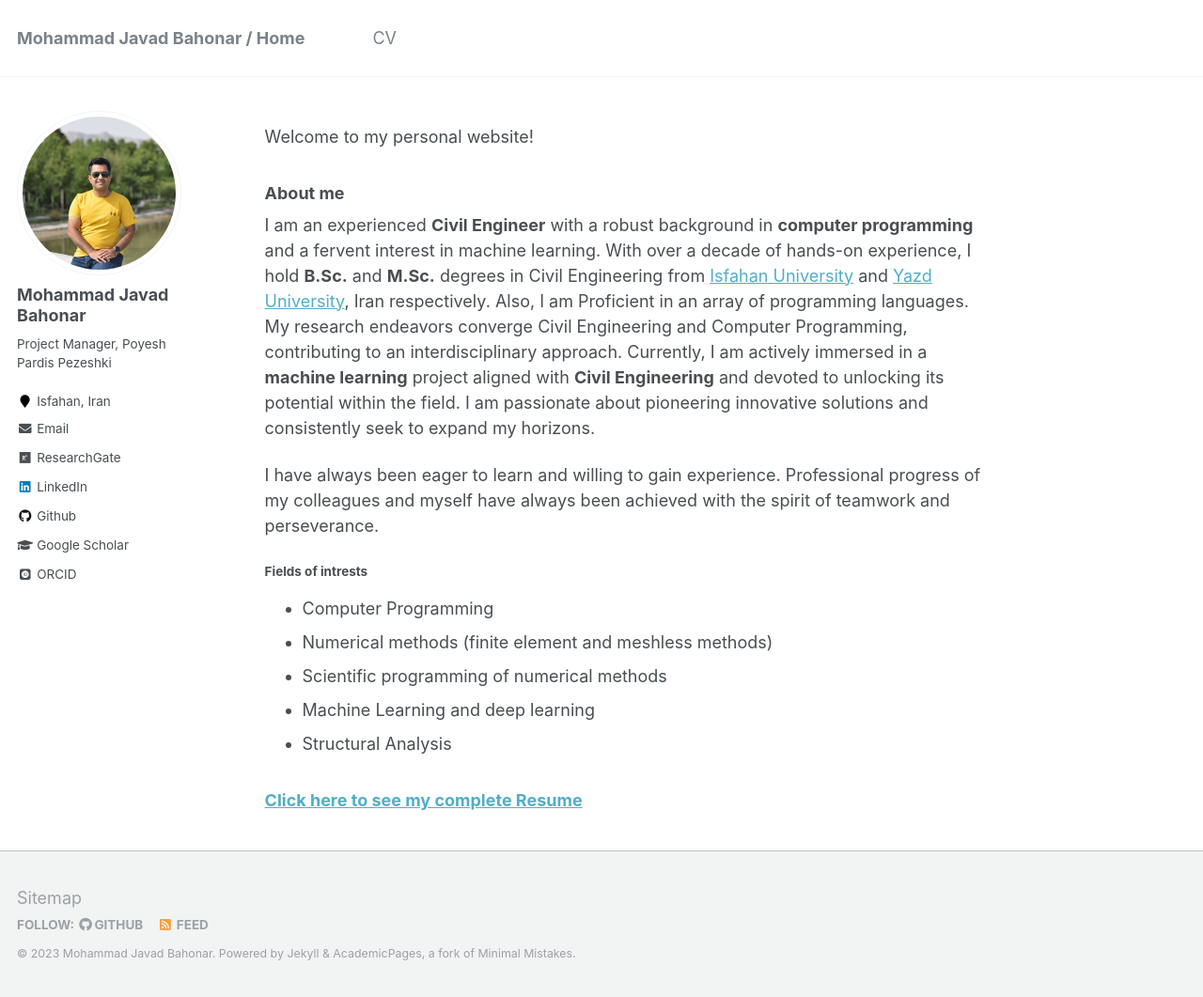
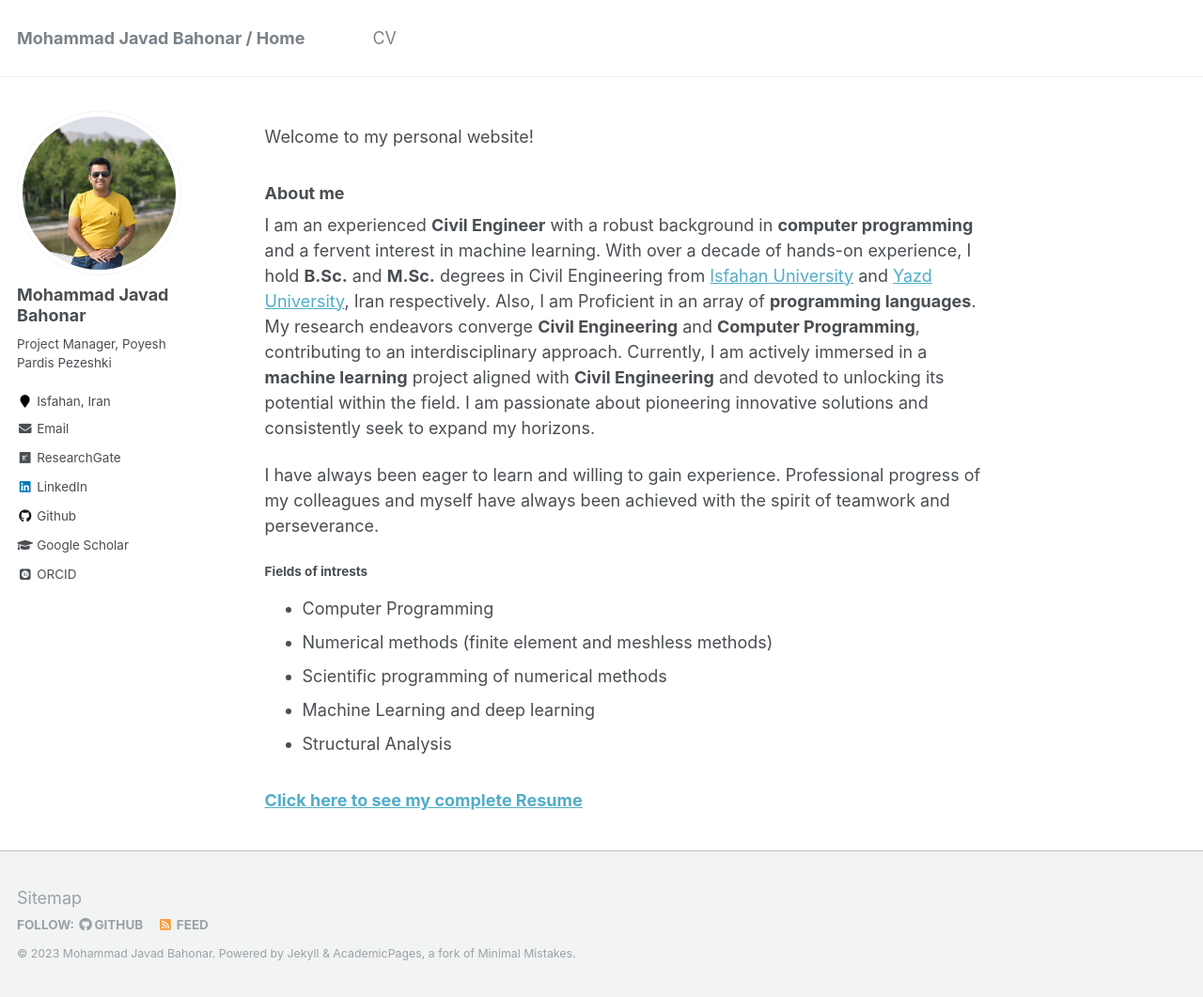
Before and after one commit to mjbahonar/mjbahonar.github.io, a Jekyll site: the page built from _pages/about.md, in a window 1280 px wide and 1061 px high. Shown: the whole window at 94% size. Built offline with Jekyll 4.4.1, drawn with Linux system fonts in a browser that asks for light colours; some web fonts are replaced.

```diff
--- a/_pages/about.md
+++ b/_pages/about.md
@@ -13,7 +13,7 @@ Welcome to my personal website!
 
 
 
-I am an experienced **Civil Engineer** with a robust background in **computer programming** and a fervent interest in machine learning. With over a decade of hands-on experience, I hold **B.Sc.** and **M.Sc.** degrees in Civil Engineering from [Isfahan University](https://ui.ac.ir/) and [Yazd University](https://yazd.ac.ir), Iran respectively. Also, I am Proficient in an array of programming languages. My research endeavors converge Civil Engineering and Computer Programming, contributing to an interdisciplinary approach.
+I am an experienced **Civil Engineer** with a robust background in **computer programming** and a fervent interest in machine learning. With over a decade of hands-on experience, I hold **B.Sc.** and **M.Sc.** degrees in Civil Engineering from [Isfahan University](https://ui.ac.ir/) and [Yazd University](https://yazd.ac.ir), Iran respectively. Also, I am Proficient in an array of **programming languages**. My research endeavors converge **Civil Engineering** and **Computer Programming**, contributing to an interdisciplinary approach.
 Currently, I am actively immersed in a **machine learning** project aligned with **Civil Engineering** and devoted to unlocking its potential within the field. I am passionate about pioneering innovative solutions and consistently seek to expand my horizons.
 
 I have always been eager to learn and willing to gain experience. Professional progress of my colleagues and myself have always been achieved with the spirit of teamwork and perseverance.
```
